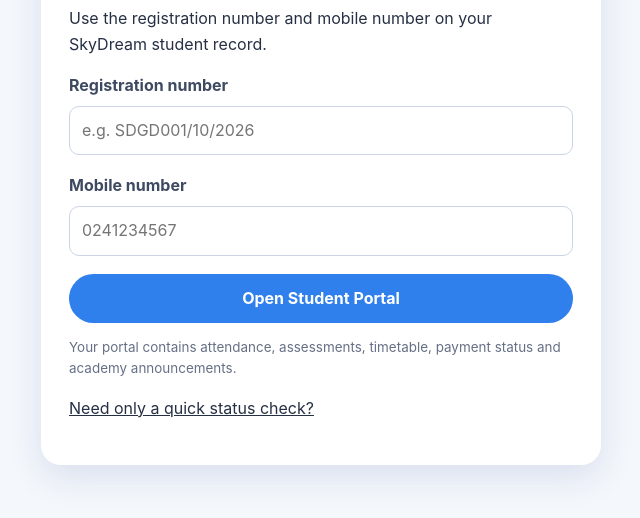
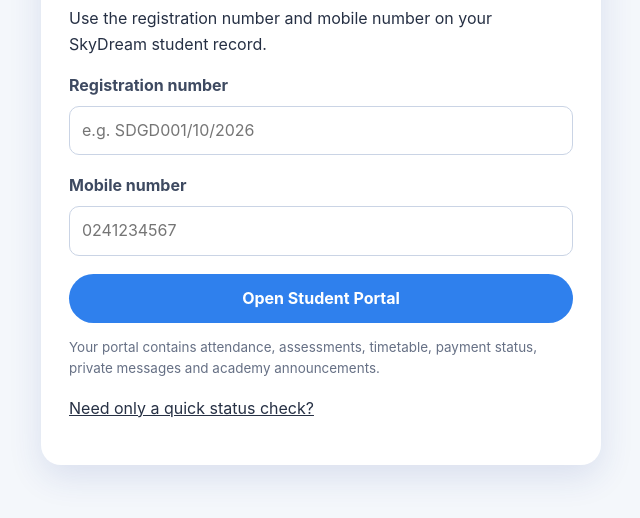
Before and after one commit to bismarkowusu1696-creator/sky-dream-academy, a plain HTML site: page student-portal.html in a window 1280 px wide. Shown: the part 214-732 px from the top of the page, without its empty margins (319-959 px from the left). Drawn offline with Linux system fonts and the light colour scheme; no server answers.

Commit message:
Clarify private messages in student portal

```diff
--- a/student-portal.html
+++ b/student-portal.html
@@ -1,5 +1,5 @@
 <!doctype html><html lang="en"><head><meta charset="utf-8"><meta name="viewport" content="width=device-width,initial-scale=1"><title>Student Portal | SkyDream Skills Training Academy</title><meta name="robots" content="noindex,nofollow,noarchive"><meta name="theme-color" content="#1f3a93"><link rel="icon" href="logo.png"><link rel="stylesheet" href="assets/site.css"></head><body class="portal-shell">
-<div id="portalLogin" class="portal-login"><a class="brand" href="/"><img src="logo.png" alt="SkyDream logo"><span>SkyDream Student Portal</span></a><h1>Student sign in</h1><p>Use the registration number and mobile number on your SkyDream student record.</p><div id="portalMessage" class="notice hidden" role="status"></div><form id="portalLoginForm"><div class="form-grid"><div class="field full"><label for="portalReg">Registration number</label><input id="portalReg" placeholder="e.g. SDGD001/10/2026" autocomplete="username" required></div><div class="field full"><label for="portalMobile">Mobile number</label><input id="portalMobile" inputmode="tel" pattern="0[0-9]{9}" placeholder="0241234567" autocomplete="current-password" required></div><div class="field full"><button class="btn btn-primary" type="submit">Open Student Portal</button></div></div></form><p class="hint">Your portal contains attendance, assessments, timetable, payment status and academy announcements.</p><p><a href="/check-status">Need only a quick status check?</a></p></div>
+<div id="portalLogin" class="portal-login"><a class="brand" href="/"><img src="logo.png" alt="SkyDream logo"><span>SkyDream Student Portal</span></a><h1>Student sign in</h1><p>Use the registration number and mobile number on your SkyDream student record.</p><div id="portalMessage" class="notice hidden" role="status"></div><form id="portalLoginForm"><div class="form-grid"><div class="field full"><label for="portalReg">Registration number</label><input id="portalReg" placeholder="e.g. SDGD001/10/2026" autocomplete="username" required></div><div class="field full"><label for="portalMobile">Mobile number</label><input id="portalMobile" inputmode="tel" pattern="0[0-9]{9}" placeholder="0241234567" autocomplete="current-password" required></div><div class="field full"><button class="btn btn-primary" type="submit">Open Student Portal</button></div></div></form><p class="hint">Your portal contains attendance, assessments, timetable, payment status, private messages and academy announcements.</p><p><a href="/check-status">Need only a quick status check?</a></p></div>
 <div id="portalDashboard" class="portal-wrap hidden"><div class="portal-head"><div class="portal-brand"><img src="logo.png" alt="SkyDream logo"><div><h1 class="dashboard-heading">Student Portal</h1><div id="portalIdentity" class="hint"></div></div></div><div class="toolbar"><a class="btn btn-outline btn-small" href="/">Public website</a><button id="portalLogout" class="btn btn-outline btn-small" type="button">Sign out</button></div></div><div class="portal-tabs"><a href="#portalOverview">Overview</a><a href="#portalAttendance">Attendance</a><a href="#portalAssessments">Assessments</a><a href="#portalTimetable">Timetable</a><a href="#portalMessages">Messages</a><a href="#portalNotices">Announcements</a></div>
 <section id="portalOverview"><div id="portalStats" class="portal-grid"></div><div class="portal-panel"><h2>My profile</h2><div id="portalProfile" class="result-list"></div></div></section>
 <section id="portalAttendance" class="portal-panel"><h2>Attendance</h2><div id="portalAttendanceSummary"></div><div class="table-wrap mt-12"><table class="portal-table"><thead><tr><th>Date</th><th>Program</th><th>Status</th><th>Note</th></tr></thead><tbody id="portalAttendanceBody"></tbody></table></div></section>
```
